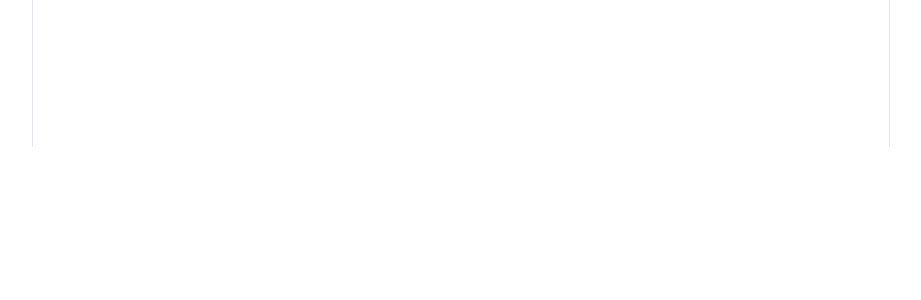
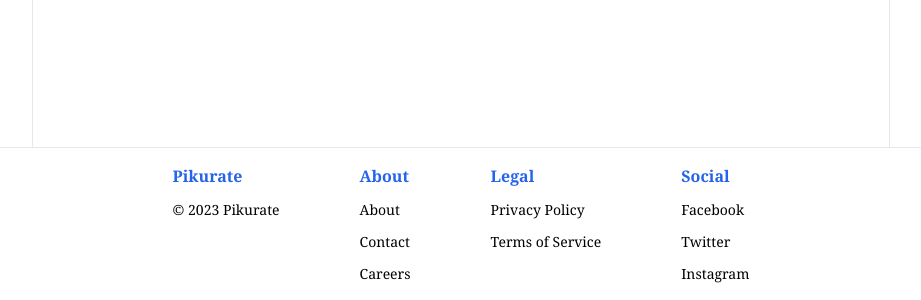
Before and after one commit to mbrndt/pikurateBlog, a Next.js app: page /blog in a window 1280 px wide. Shown: the part 704-1004 px from the top of the page, without its empty margins (179-1100 px from the left). Before the commit the page ends 851 px from the top, so only its background shows below. Built offline with nearby package versions, Linux system fonts and the light colour scheme.

Commit message:
feat: added footer

```diff
--- /dev/null
+++ b/src/app/components/Footer.jsx
@@ -0,0 +1,31 @@
+import React from "react";
+
+export const Footer = () => {
+	return (
+		<div className="border-t flex justify-around ">
+			<div className="flex gap-20 mx-10 sm:mx-0 mt-4 mb-4 ">
+				<div className="flex flex-col gap-3">
+					<div className="text-blue-600 font-bold">Pikurate</div>
+					<div className="text-sm">© 2023 Pikurate</div>
+				</div>
+				<div className="flex flex-col gap-3">
+					<div className="text-blue-600 font-bold">About</div>
+					<div className="text-sm">About</div>
+					<div className="text-sm">Contact</div>
+					<div className="text-sm">Careers</div>
+				</div>
+				<div className="flex flex-col gap-3">
+					<div className="text-blue-600 font-bold">Legal</div>
+					<div className="text-sm">Privacy Policy</div>
+					<div className="text-sm">Terms of Service</div>
+				</div>
+				<div className="flex flex-col gap-3">
+					<div className="text-blue-600 font-bold">Social</div>
+					<div className="text-sm">Facebook</div>
+					<div className="text-sm">Twitter</div>
+					<div className="text-sm">Instagram</div>
+				</div>
+			</div>
+		</div>
+	);
+};
--- a/src/app/layout.jsx
+++ b/src/app/layout.jsx
@@ -1,6 +1,7 @@
 import "./globals.css";
 import { inter, montserrat } from "./fonts";
 import Header from "./components/Header";
+import { Footer } from "./components/Footer";
 
 export const metadata = {
 	title: "Pikurate",
@@ -14,6 +15,7 @@ export default function RootLayout({ children }) {
 			<body className="text-black">
 				<Header />
 				{children}
+				<Footer />
 			</body>
 		</html>
 	);
```
